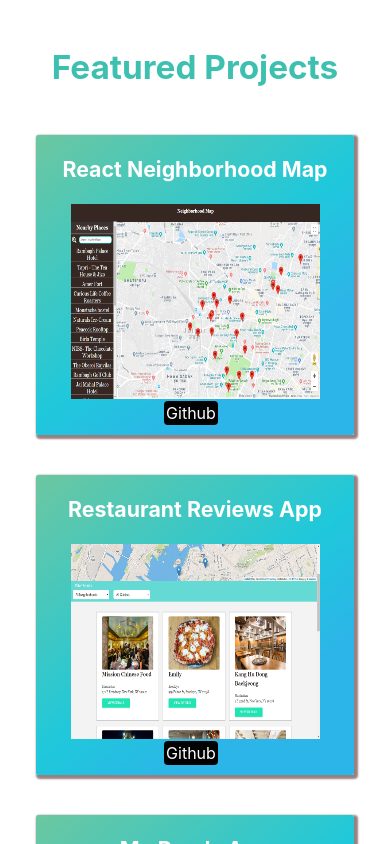
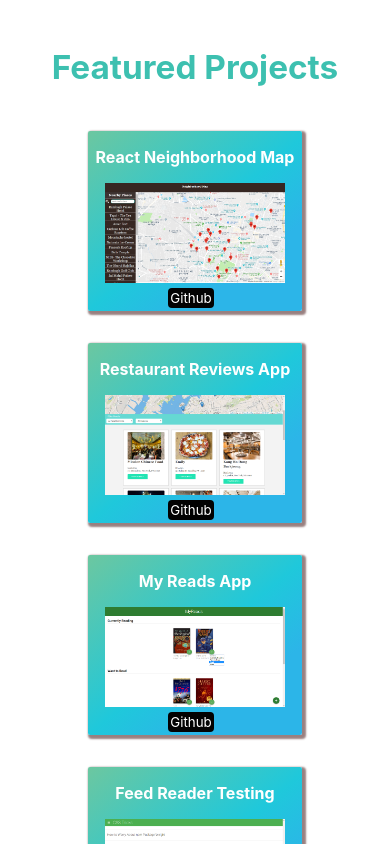
Before and after one commit to Ckbhatia/Portfolio, a React (Create React App) app: page / in a window 390 px wide. Shown: the part 1360-2204 px from the top of the page. Built offline with nearby package versions, Linux system fonts and the light colour scheme.

Commit message:
style: refector the css style

```diff
--- a/src/App.css
+++ b/src/App.css
@@ -86,7 +86,7 @@ h1 {
 .project {
   /*background-color: rgb(61, 192, 176);*/
   background-image: linear-gradient(141deg, #6cc7a0 0%, #1fc8db 51%, #2cb5e8 75%);
-  height: 312px;
+  height: 290px;
   width: 35%;
   border-radius: 2px;
   box-shadow: 2px 2px 2px 2px rgb(153, 128, 128);
@@ -180,7 +180,7 @@ h2 {
 /*                 Big screen              */
 @media only screen and (min-width: 980px) {
   img {
-    height: 220px;
+    height: 190px;
     width: 322px;
   }
   .project {
@@ -191,21 +191,37 @@ h2 {
 /*------------ Break point ------------*/
 @media only screen and (max-width: 979px) {
   img {
-    height: 220px;
+    height: 180px;
     width: 310px;
   }
   .project {
+    height: 280px;
+    width: 35%;
     margin: 60px;
+  }
+}
+
+/*        Width 940px         */
+@media only screen and (max-width: 940px) {
+  img {
+    height: 160px;
+    width: 280px;
+  }
+  .project {
+    height: 260px;
+    width: 35%;
   }
 }
 
 /*        Laptop/desktop screen        */
 @media only screen and (max-width: 900px) {
   img {
-    height: 200px;
-    width: 260px;
+    height: 150px;
+    width: 250px;
   }
   .project {
+    height: 235px;
+    width: 35%;
     margin: 60px;
   }
   h2 {
@@ -216,48 +232,137 @@ h2 {
   }
 }
 
+/* -------- width 780 -------- */
 @media only screen and (max-width: 780px) {
   img {
-    height: 180px;
-    width: 240px;
+    height: 130px;
+    width: 220px;
+  }
+  .project {
+    height: 220px;
+    width: 35%;
+    margin: 40px;
   }
 }
 
+/* -------- width 750 -------- */
 @media only screen and (max-width: 750px) {
   img {
-    height: 160px;
+    height: 120px;
     width: 200px;
+  }
+  .project {
+    height: 205px;
+    width: 35%;
+    margin: 40px;
   }
 }
 
+/* ------- width 620 -------- */
 @media only screen and (max-width: 620px) {
+  img {
+    height: 100px;
+    width: 180px;
+  }
  .project {
-    height: 400px;
-    width: 300px;
-    margin-top: 40px;
-    margin-bottom: 40px;
- }
- img {
-   height: 272px;
-   width: 272px;
+    height: 190px;
+    width: 35%;
  }
 }
 
+/* ------- width 560 -------- */
+@media only screen and (max-width: 560px) {
+  img {
+    height: 95px;
+    width: 170px;
+  }
+ .project {
+    height: 180px;
+    width: 35%;
+ }
+}
+
+/* ------- width 526 -------- */
+@media only screen and (max-width: 526px) {
+  img {
+    height: 90px;
+    width: 160px;
+  }
+ .project {
+    height: 175px;
+    width: 35%;
+ }
+}
+
+/* ------- width 480 -------- */
+@media only screen and (max-width: 480px) {
+  img {
+    height: 95px;
+    width: 150px;
+  }
+ .project {
+    height: 180px;
+    width: 35%;
+ }
+}
+
+/* ------- width 471 -------- */
+@media only screen and (max-width: 471px) {
+  img {
+    height: 80px;
+    width: 140px;
+  }
+ .project {
+    height: 185px;
+ }
+}
+
+/* ------- width 440 -------- */
+@media only screen and (max-width: 440px) {
+  img {
+    height: 80px;
+    width: 130px;
+  }
+ .project {
+    height: 185px;
+ }
+}
 @media only screen and (max-width: 420px) {
   img {
-    height: 195px;
-    width: 249px;
+    height: 100px;
+    width: 180px;
   }
   .container {
     display: row;
     columns: auto auto auto auto;
   }
   .project {
-    height: 300px;
-    width: 100%;
-    margin: 20px;
+    height: 180px;
+    width: 60%;
+    margin: 1em;
   }
   h3 {
-    font-size: 16pt;
+    font-size: 12pt;
+  }
+  .btn {
+    font-size: 10pt;
   }
 }
+@media only screen and (max-width: 320px) {
+  img {
+    height: 100px;
+    width: 160px;
+  }
+  .project {
+    height: 170px;
+    width: 60%;
+    margin: 1em;
+  }
+  h3 {
+    font-size: 10pt;
+  }
+  .intro > p {
+    font-size: 12pt;
+    font-weight: 1px;
+  }
+}
```
